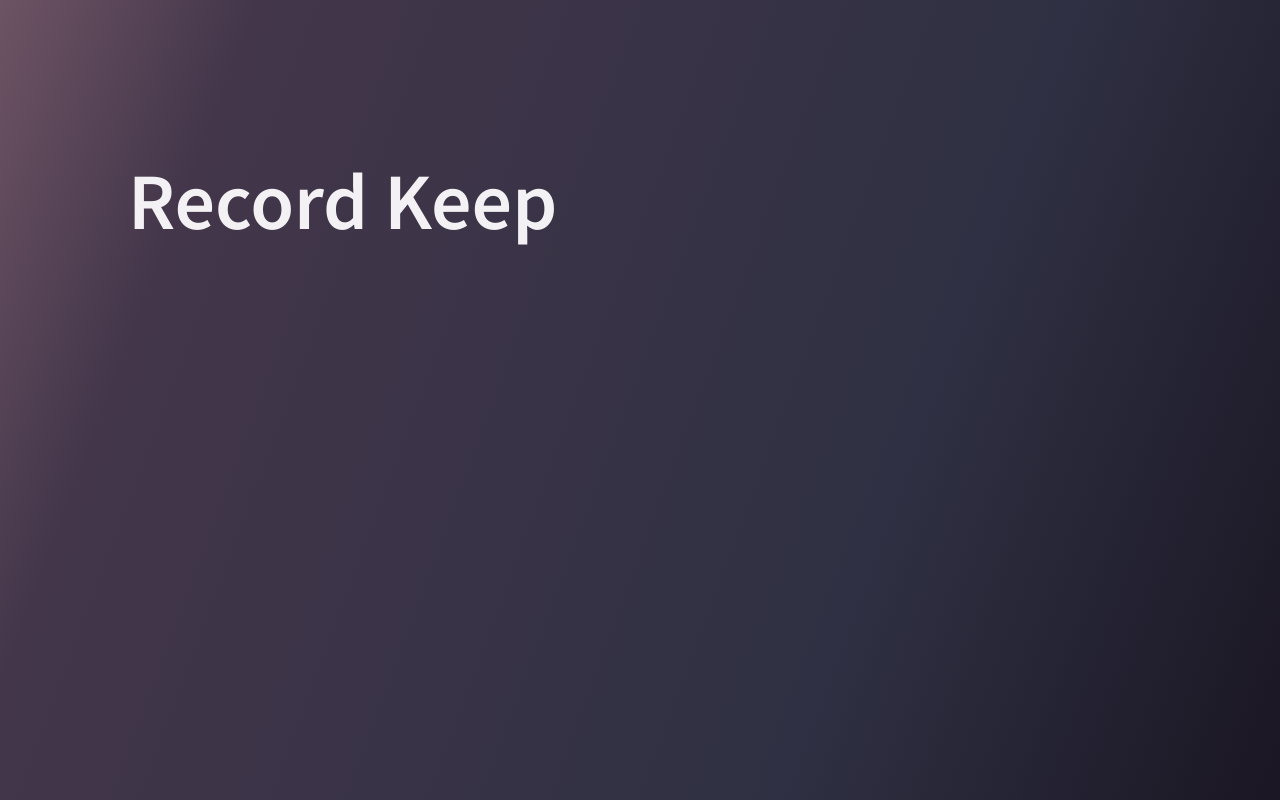
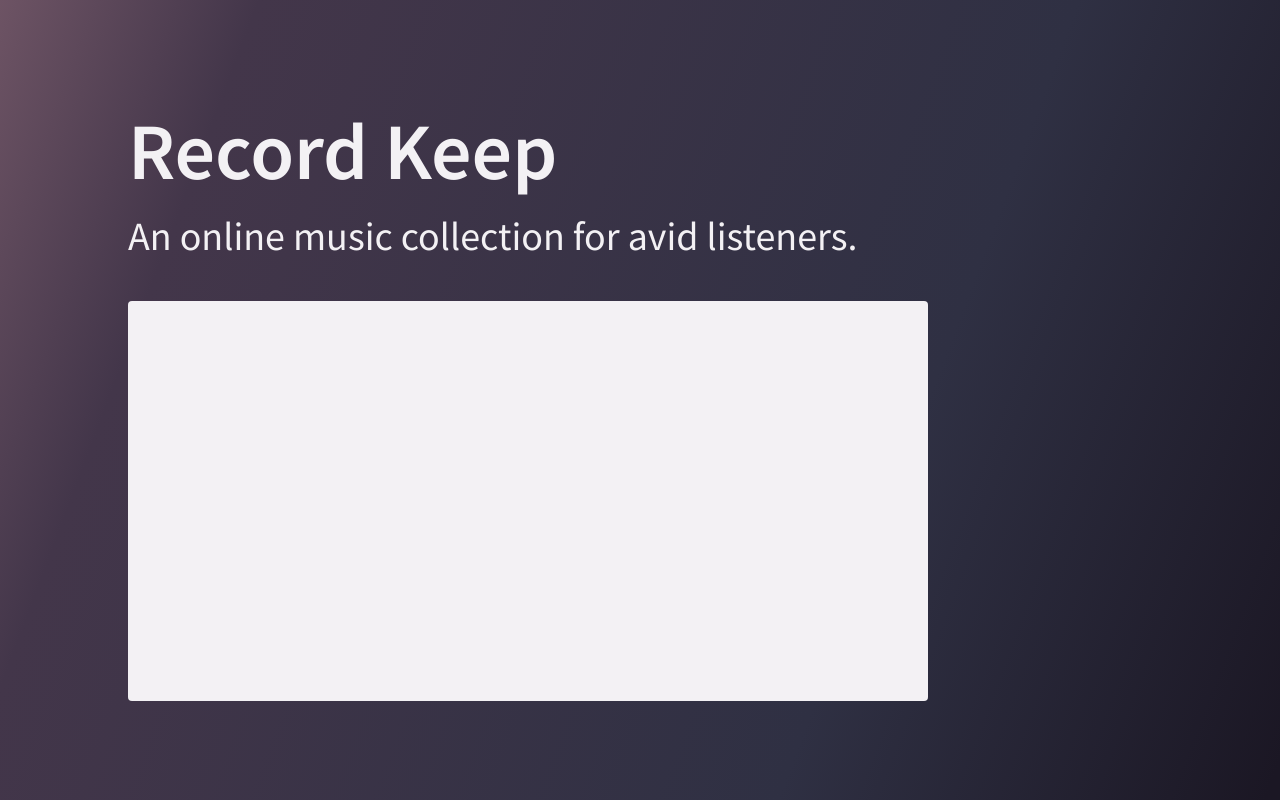
Before and after one commit to EmilisM/record-keep, a React (Create React App) app: page /login in a window 1280 px wide. Built offline with nearby package versions, Linux system fonts and the light colour scheme.

Commit message:
Fix router configuration, move headings, create footer

```diff
--- a/src/App.tsx
+++ b/src/App.tsx
@@ -2,14 +2,20 @@ import React, { FC } from 'react';
 import { ThemeProvider } from 'styled-components/macro';
 import theme from './Themes/theme';
 import GlobalStyle from './globalStyle';
-import Router from './Router/Router';
+import AppLayout from './Layouts/AppLayout';
+import { BrowserRouter } from 'react-router-dom';
+import BaseRoute from './Routes/BaseRoute';
 
 const App: FC = () => {
   return (
-    <ThemeProvider theme={theme}>
-      <GlobalStyle />
-      <Router />
-    </ThemeProvider>
+    <BrowserRouter>
+      <ThemeProvider theme={theme}>
+        <GlobalStyle />
+        <AppLayout>
+          <BaseRoute />
+        </AppLayout>
+      </ThemeProvider>
+    </BrowserRouter>
   );
 };
 
--- /dev/null
+++ b/src/Blocks/Footer.tsx
@@ -0,0 +1,26 @@
+import React, { ReactElement } from 'react';
+import styled from 'styled-components/macro';
+
+const FooterStyled = styled.footer`
+  position: fixed;
+  bottom: 0;
+  left: 0;
+  width: 100%;
+  height: 100%;
+  max-height: 48px;
+  z-index: -1;
+
+  background-color: ${props => props.theme.colors.background.primary};
+`;
+
+type Props = {
+  className?: string;
+};
+
+const Footer = ({ className }: Props): ReactElement => (
+  <FooterStyled className={className}>
+    <p>Emilis Makutėnas</p>
+  </FooterStyled>
+);
+
+export default Footer;
--- a/src/Blocks/Login.tsx
+++ b/src/Blocks/Login.tsx
@@ -1,11 +1,17 @@
 import React, { ReactElement } from 'react';
 import styled from 'styled-components/macro';
+import Card from '../Components/Card';
 
 const LoginBlockStyled = styled.div`
-  width: 50%;
+  width: 100%;
   height: 50%;
+  max-width: 800px;
 `;
 
-const LoginBlock = (): ReactElement => <LoginBlockStyled></LoginBlockStyled>;
+const LoginBlock = (): ReactElement => (
+  <LoginBlockStyled>
+    <Card />
+  </LoginBlockStyled>
+);
 
 export default LoginBlock;
--- /dev/null
+++ b/src/Components/Card.tsx
@@ -0,0 +1,11 @@
+import styled from 'styled-components/macro';
+
+const Card = styled.div`
+  background-color: ${props => props.theme.colors.background.primary};
+  border-radius: 4px;
+  border: none;
+  width: 100%;
+  height: 100%;
+`;
+
+export default Card;
--- /dev/null
+++ b/src/Components/Heading.tsx
@@ -0,0 +1,37 @@
+import styled from 'styled-components/macro';
+
+export const HeadingFirst = styled.h1`
+  font-family: ${props => props.theme.font.fontFamily.primary};
+  font-weight: ${props => props.theme.font.fontWeight.semiBold};
+  margin: 0;
+`;
+
+export const HeadingSecond = styled.h2`
+  font-family: ${props => props.theme.font.fontFamily.primary};
+  font-weight: ${props => props.theme.font.fontWeight.semiBold};
+  margin: 0;
+`;
+
+export const HeadingThird = styled.h3`
+  font-family: ${props => props.theme.font.fontFamily.primary};
+  font-weight: ${props => props.theme.font.fontWeight.regular};
+  margin: 0;
+`;
+
+export const HeadingFourth = styled.h4`
+  font-family: ${props => props.theme.font.fontFamily.primary};
+  font-weight: ${props => props.theme.font.fontWeight.regular};
+  margin: 0;
+`;
+
+export const HeadingFifth = styled.h5`
+  font-family: ${props => props.theme.font.fontFamily.primary};
+  font-weight: ${props => props.theme.font.fontWeight.light};
+  margin: 0;
+`;
+
+export const HeadingSixth = styled.h6`
+  font-family: ${props => props.theme.font.fontFamily.primary};
+  font-weight: ${props => props.theme.font.fontWeight.light};
+  margin: 0;
+`;
--- a/src/Components/HeadingFirst.tsx
+++ /dev/null
@@ -1,9 +0,0 @@
-import styled from 'styled-components/macro';
-
-const HeadingFirst = styled.h1`
-  font-family: ${props => props.theme.font.fontFamily.primary};
-  font-weight: ${props => props.theme.font.fontWeight.semiBold};
-  font-size: 80px;
-`;
-
-export default HeadingFirst;
--- a/src/Layouts/AppLayout.tsx
+++ b/src/Layouts/AppLayout.tsx
@@ -1,9 +1,29 @@
 import React, { ReactNode, ReactElement } from 'react';
+import styled from 'styled-components/macro';
+import Footer from '../Blocks/Footer';
 
 type Props = {
   children: ReactNode;
 };
 
-const AppLayout = ({ children }: Props): ReactElement => <div>{children}</div>;
+const AppLayoutMain = styled.main`
+  width: 100%;
+  height: 100%;
+`;
+
+const Content = styled.div`
+  width: 100%;
+  height: 100%;
+  margin-bottom: 48px;
+
+  box-shadow: 0px 6px 12px ${props => props.theme.colors.background.secondaryDark};
+`;
+
+const AppLayout = ({ children }: Props): ReactElement => (
+  <AppLayoutMain>
+    <Content>{children}</Content>
+    <Footer />
+  </AppLayoutMain>
+);
 
 export default AppLayout;
--- a/src/Pages/Home.tsx
+++ b/src/Pages/Home.tsx
@@ -1,5 +1,8 @@
 import React, { ReactElement } from 'react';
+import styled from 'styled-components/macro';
 
-const Home = (): ReactElement => <div />;
+const HomeStyled = styled.div``;
+
+const Home = (): ReactElement => <HomeStyled />;
 
 export default Home;
--- a/src/Pages/Login.tsx
+++ b/src/Pages/Login.tsx
@@ -1,7 +1,7 @@
 import React, { ReactElement } from 'react';
 import styled from 'styled-components/macro';
 import LoginBlock from '../Blocks/Login';
-import HeadingFirst from '../Components/HeadingFirst';
+import { HeadingFirst, HeadingSecond } from '../Components/Heading';
 
 const LoginStyled = styled.div`
   width: 100%;
@@ -26,11 +26,21 @@ const LoginStyled = styled.div`
 
 const HeadingFirstStyled = styled(HeadingFirst)`
   color: ${props => props.theme.colors.text.primaryLight};
+  font-size: 80px;
+  margin: 0 0 10px 0;
+`;
+
+const HeadingSecondStyled = styled(HeadingSecond)`
+  color: ${props => props.theme.colors.text.primaryLight};
+  font-weight: ${props => props.theme.font.fontWeight.regular};
+  font-size: 40px;
+  margin: 0 0 40px 0;
 `;
 
 const Login = (): ReactElement => (
   <LoginStyled>
     <HeadingFirstStyled>Record Keep</HeadingFirstStyled>
+    <HeadingSecondStyled>An online music collection for avid listeners.</HeadingSecondStyled>
     <LoginBlock />
   </LoginStyled>
 );
--- a/src/Pages/NotFound.tsx
+++ b/src/Pages/NotFound.tsx
@@ -1,5 +1,8 @@
 import React, { ReactElement } from 'react';
+import styled from 'styled-components/macro';
 
-const NotFound = (): ReactElement => <div />;
+const NotFoundStyled = styled.div``;
+
+const NotFound = (): ReactElement => <NotFoundStyled />;
 
 export default NotFound;
--- a/src/Router/Router.tsx
+++ b/src/Routes/BaseRoute.tsx
@@ -1,15 +1,15 @@
 import React, { FC } from 'react';
-import { BrowserRouter, Route } from 'react-router-dom';
+import { Route, Switch } from 'react-router-dom';
 import Home from '../Pages/Home';
 import Login from '../Pages/Login';
 import NotFound from '../Pages/NotFound';
 
-const Router: FC = () => (
-  <BrowserRouter>
+const BaseRoute: FC = () => (
+  <Switch>
     <Route exact path="/" component={Home} />
-    <Route exact path="/login" component={Login} />
+    <Route path="/login" component={Login} />
     <Route component={NotFound} />
-  </BrowserRouter>
+  </Switch>
 );
 
-export default Router;
+export default BaseRoute;
```
